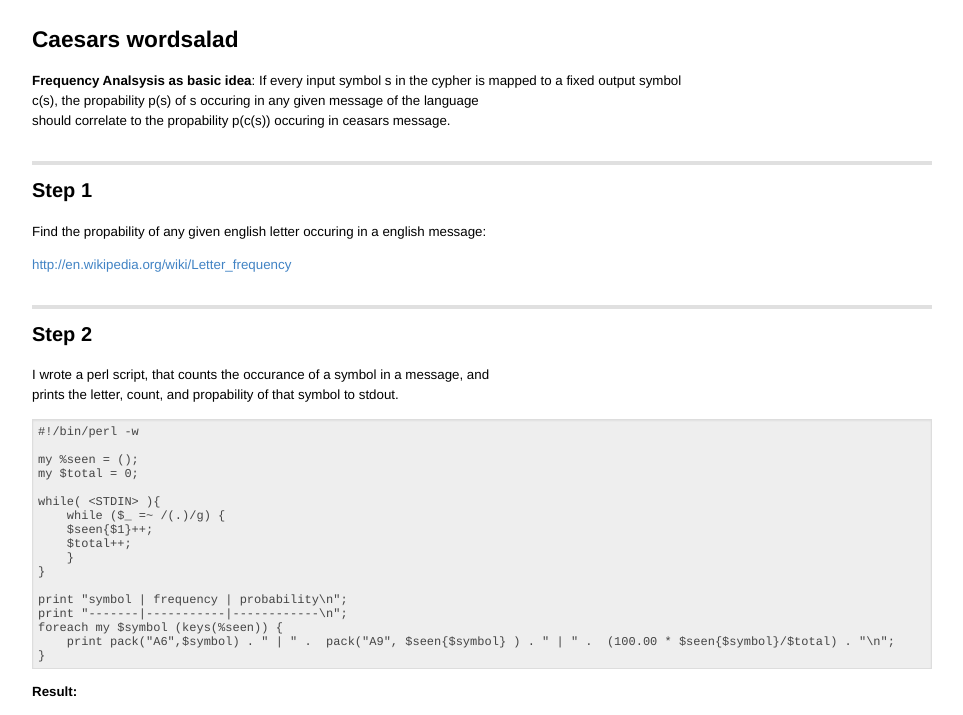
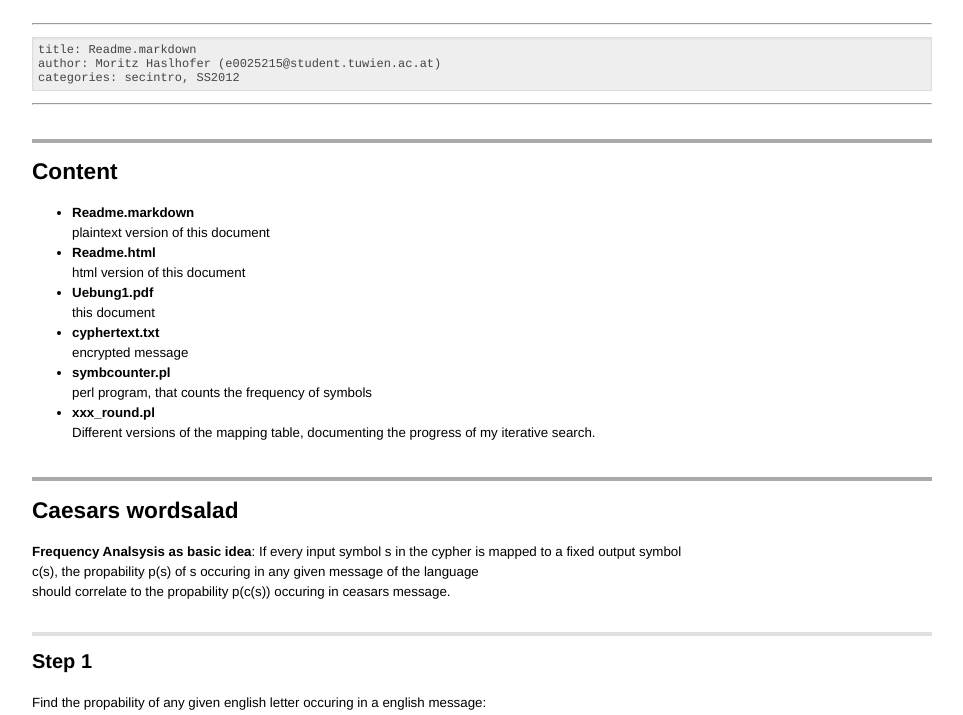
Before and after one commit to moejoe/SS2012, a plain HTML site: page secintro/uebung-1/uebung1.html in a window 1280 px wide. Shown: the top 715 px of the page, without its empty margins (158-1121 px from the left). Drawn offline with Linux system fonts and the light colour scheme.

Commit message:
prepares documents for the turn in

```diff
--- a/secintro/uebung-1/uebung1.html
+++ b/secintro/uebung-1/uebung1.html
@@ -231,6 +231,32 @@ sub {
 </style></head>
 <body class="normal">
 <div class="wrapper">
+<hr>
+
+<pre><code>title: Readme.markdown
+author: Moritz Haslhofer (e0025215@student.tuwien.ac.at)
+categories: secintro, SS2012
+</code></pre>
+
+<hr>
+
+<h1>Content  </h1>
+
+<ul>
+<li><strong>Readme.markdown</strong><br>
+plaintext version of this document</li>
+<li><strong>Readme.html</strong><br>
+html version of this document</li>
+<li><strong>Uebung1.pdf</strong><br>
+this document</li>
+<li>  <strong>cyphertext.txt</strong><br>
+encrypted message</li>
+<li>  <strong>symbcounter.pl</strong><br>
+perl program, that counts the frequency of symbols</li>
+<li>  <strong>xxx_round.pl</strong><br>
+Different versions of the mapping table, documenting the progress of my iterative search.</li>
+</ul>
+
 <h1>Caesars wordsalad  </h1>
 
 <p><strong>Frequency Analsysis as basic idea</strong>:
@@ -579,7 +605,7 @@ W-&gt;,</p>
 <p>.,:; map to themselves
 j -&gt; K</p>
 
-<p>CAESAR, HAVING DELAYED TWO DAYS IN THAT PLACE, BECAUSE HE HAD ANTICIPATED THAT, IN THE NATURAL COURSE OF EVENTS, SUCH WOULD BE THE CONDUCT OF VERCINGETORIX, LEAVES THE ARMY UNDER PRETENSE OF RAISING RECRUITS AND CAVALRY: HE PLACES BRUTUS, A YOUNG MAN, IN COMMAND OF THESE FORCES; HE GIVES HIM INSTRUCTIONS THAT THE CAVALRY SHOULD RANGE AS EXTENSIVELY AS POSSIBLE IN ALL DIRECTIONS; THAT HE WOULD EXERT HIMSELF NOT TO BE ABSENT FROM THE CAMP LONGER THAN THREE DAYS. HAVING ARRANGED THESE MATTERS, HE MARCHES TO VIENNA BY AS LONG #OURNEYS AS HE CAN, WHEN HIS OWN SOLDIERS DID NOT EXPECT HIM. FINDING THERE A FRESH BODY OF CAVALRY, WHICH HE HAD SENT ON TO THAT PLACE SEVERAL DAYS BEFORE, MARCHING INCESSANTLY NIGHT AND DAY, HE ADVANCED RAPIDLY THROUGH THE TERRITORY OF THE AEDUI INTO THAT OF THE LINGONES, IN WHICH TWO LEGIONS WERE WINTERING, THAT, IF ANY PLAN AFFECTING HIS OWN SAFETY SHOULD HAVE BEEN ORGANI#ED BY THE AEDUI, HE MIGHT DEFEAT IT BY THE RAPIDITY OF HIS MOVEMENTS. WHEN HE ARRIVED THERE, HE SENDS INFORMATION TO THE REST OF THE LEGIONS, AND GATHERS ALL HIS ARMY INTO ONE PLACE BEFORE INTELLIGENCE OF HIS ARRIVAL COULD BE ANNOUNCED TO THE ARVERNI. VERCINGETORIX, ON HEARING THIS CIRCUMSTANCE, LEADS BACK HIS ARMY INTO THE COUNTRY OF THE BITURIGES; AND AFTER MARCHING FROM IT TO GERGOVIA, A TOWN OF THE BOII, WHOM CAESAR HAD SETTLED THERE AFTER DEFEATING THEM IN THE HELVETIAN WAR, AND HAD RENDERED TRIBUTARY TO THE AEDUI, HE DETERMINED TO ATTACK IT.</p>
+<p><em>CAESAR, HAVING DELAYED TWO DAYS IN THAT PLACE, BECAUSE HE HAD ANTICIPATED THAT, IN THE NATURAL COURSE OF EVENTS, SUCH WOULD BE THE CONDUCT OF VERCINGETORIX, LEAVES THE ARMY UNDER PRETENSE OF RAISING RECRUITS AND CAVALRY: HE PLACES BRUTUS, A YOUNG MAN, IN COMMAND OF THESE FORCES; HE GIVES HIM INSTRUCTIONS THAT THE CAVALRY SHOULD RANGE AS EXTENSIVELY AS POSSIBLE IN ALL DIRECTIONS; THAT HE WOULD EXERT HIMSELF NOT TO BE ABSENT FROM THE CAMP LONGER THAN THREE DAYS. HAVING ARRANGED THESE MATTERS, HE MARCHES TO VIENNA BY AS LONG #OURNEYS AS HE CAN, WHEN HIS OWN SOLDIERS DID NOT EXPECT HIM. FINDING THERE A FRESH BODY OF CAVALRY, WHICH HE HAD SENT ON TO THAT PLACE SEVERAL DAYS BEFORE, MARCHING INCESSANTLY NIGHT AND DAY, HE ADVANCED RAPIDLY THROUGH THE TERRITORY OF THE AEDUI INTO THAT OF THE LINGONES, IN WHICH TWO LEGIONS WERE WINTERING, THAT, IF ANY PLAN AFFECTING HIS OWN SAFETY SHOULD HAVE BEEN ORGANI#ED BY THE AEDUI, HE MIGHT DEFEAT IT BY THE RAPIDITY OF HIS MOVEMENTS. WHEN HE ARRIVED THERE, HE SENDS INFORMATION TO THE REST OF THE LEGIONS, AND GATHERS ALL HIS ARMY INTO ONE PLACE BEFORE INTELLIGENCE OF HIS ARRIVAL COULD BE ANNOUNCED TO THE ARVERNI. VERCINGETORIX, ON HEARING THIS CIRCUMSTANCE, LEADS BACK HIS ARMY INTO THE COUNTRY OF THE BITURIGES; AND AFTER MARCHING FROM IT TO GERGOVIA, A TOWN OF THE BOII, WHOM CAESAR HAD SETTLED THERE AFTER DEFEATING THEM IN THE HELVETIAN WAR, AND HAD RENDERED TRIBUTARY TO THE AEDUI, HE DETERMINED TO ATTACK IT.</em></p>
 
 <p>Done - 9 iterations</p>
 
@@ -625,5 +651,9 @@ following table is the <em>key</em>:</p>
 
 <p>Each imput symbol <em>s</em> from the message is mapped to a single symbol <em>c(s)</em> in<br>
 the cyphered message. The mapping is fixed - the function described by the map<br>
-is bijective.</p>
+is bijective.  </p>
+
+<h2>Deciphered Text  </h2>
+
+<p>CAESAR, HAVING DELAYED TWO DAYS IN THAT PLACE, BECAUSE HE HAD ANTICIPATED THAT, IN THE NATURAL COURSE OF EVENTS, SUCH WOULD BE THE CONDUCT OF VERCINGETORIX, LEAVES THE ARMY UNDER PRETENSE OF RAISING RECRUITS AND CAVALRY: HE PLACES BRUTUS, A YOUNG MAN, IN COMMAND OF THESE FORCES; HE GIVES HIM INSTRUCTIONS THAT THE CAVALRY SHOULD RANGE AS EXTENSIVELY AS POSSIBLE IN ALL DIRECTIONS; THAT HE WOULD EXERT HIMSELF NOT TO BE ABSENT FROM THE CAMP LONGER THAN THREE DAYS. HAVING ARRANGED THESE MATTERS, HE MARCHES TO VIENNA BY AS LONG #OURNEYS AS HE CAN, WHEN HIS OWN SOLDIERS DID NOT EXPECT HIM. FINDING THERE A FRESH BODY OF CAVALRY, WHICH HE HAD SENT ON TO THAT PLACE SEVERAL DAYS BEFORE, MARCHING INCESSANTLY NIGHT AND DAY, HE ADVANCED RAPIDLY THROUGH THE TERRITORY OF THE AEDUI INTO THAT OF THE LINGONES, IN WHICH TWO LEGIONS WERE WINTERING, THAT, IF ANY PLAN AFFECTING HIS OWN SAFETY SHOULD HAVE BEEN ORGANI#ED BY THE AEDUI, HE MIGHT DEFEAT IT BY THE RAPIDITY OF HIS MOVEMENTS. WHEN HE ARRIVED THERE, HE SENDS INFORMATION TO THE REST OF THE LEGIONS, AND GATHERS ALL HIS ARMY INTO ONE PLACE BEFORE INTELLIGENCE OF HIS ARRIVAL COULD BE ANNOUNCED TO THE ARVERNI. VERCINGETORIX, ON HEARING THIS CIRCUMSTANCE, LEADS BACK HIS ARMY INTO THE COUNTRY OF THE BITURIGES; AND AFTER MARCHING FROM IT TO GERGOVIA, A TOWN OF THE BOII, WHOM CAESAR HAD SETTLED THERE AFTER DEFEATING THEM IN THE HELVETIAN WAR, AND HAD RENDERED TRIBUTARY TO THE AEDUI, HE DETERMINED TO ATTACK IT.</p>
 </div></body></html>
```
Also changed, not shown: secintro/uebung-1/first_subst.txt (deleted), secintro/uebung-1/output.txt (deleted), 1 other file.
